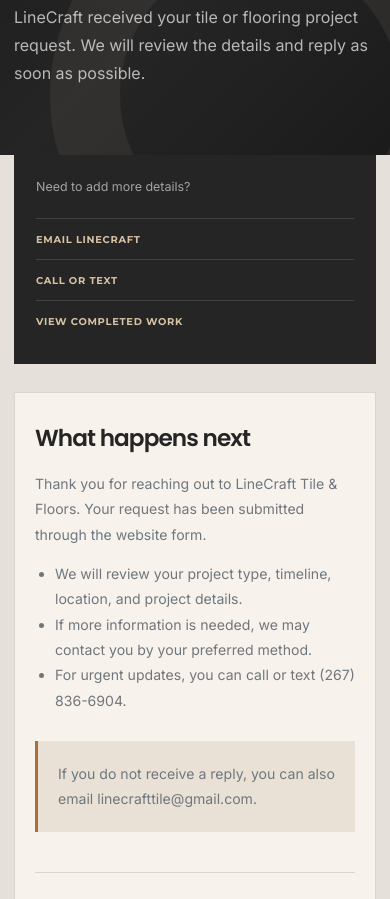
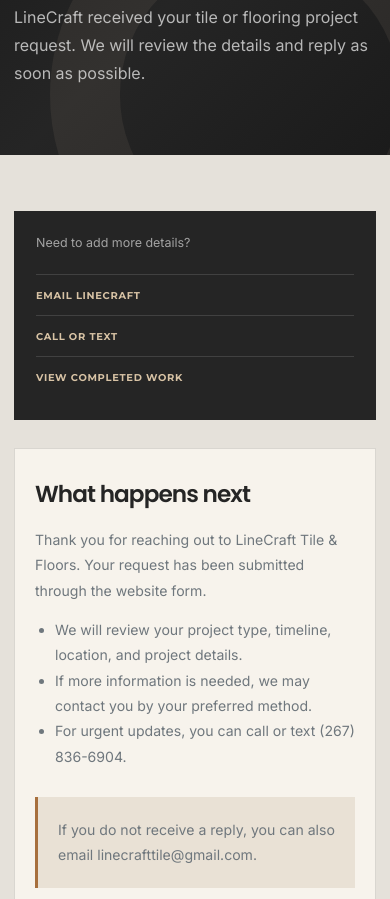
Before and after one commit to AuxiliumElit/line-craft, a plain HTML site: page thank-you.html in a window 390 px wide. Shown: the part 1101-2000 px from the top of the page. Drawn offline with Linux system fonts and the light colour scheme.

Commit message:
Contact form update 2

```diff
--- a/styles.css
+++ b/styles.css
@@ -1210,7 +1210,21 @@
 }
 
 .legal-page {
+  padding: clamp(68px, 8vw, 98px) 0 clamp(82px, 9vw, 118px);
   background: #e5e1da;
+}
+
+.thank-you-page {
+  min-height: 100vh;
+}
+
+.thank-you-page main {
+  background: #e5e1da;
+}
+
+.thank-you-section {
+  min-height: clamp(420px, 52vh, 620px);
+  padding-bottom: clamp(110px, 12vw, 160px);
 }
 
 .legal-layout {
@@ -1954,6 +1968,15 @@
     padding: 84px 0 68px;
   }
 
+  .legal-page {
+    padding: 56px 0 96px;
+  }
+
+  .thank-you-section {
+    min-height: auto;
+    padding-bottom: 136px;
+  }
+
   .legal-content {
     padding: 26px 20px;
   }
--- a/thank-you.html
+++ b/thank-you.html
@@ -12,7 +12,7 @@
   <link href="https://fonts.googleapis.com/css2?family=Inter:wght@400;500;600;700&family=Merriweather:ital,wght@1,700&family=Montserrat:wght@600;700;800&family=Poppins:wght@500;600;700;800&display=swap" rel="stylesheet">
   <link rel="stylesheet" href="styles.css">
 </head>
-<body>
+<body class="thank-you-page">
   <a class="skip-link" href="#main-content">Skip to main content</a>
 
   <div class="top-strip">
@@ -50,7 +50,7 @@
       </div>
     </section>
 
-    <section class="legal-page">
+    <section class="legal-page thank-you-section">
       <div class="container legal-layout">
         <aside class="legal-sidebar reveal" aria-label="Next steps">
           <p>Need to add more details?</p>
```
